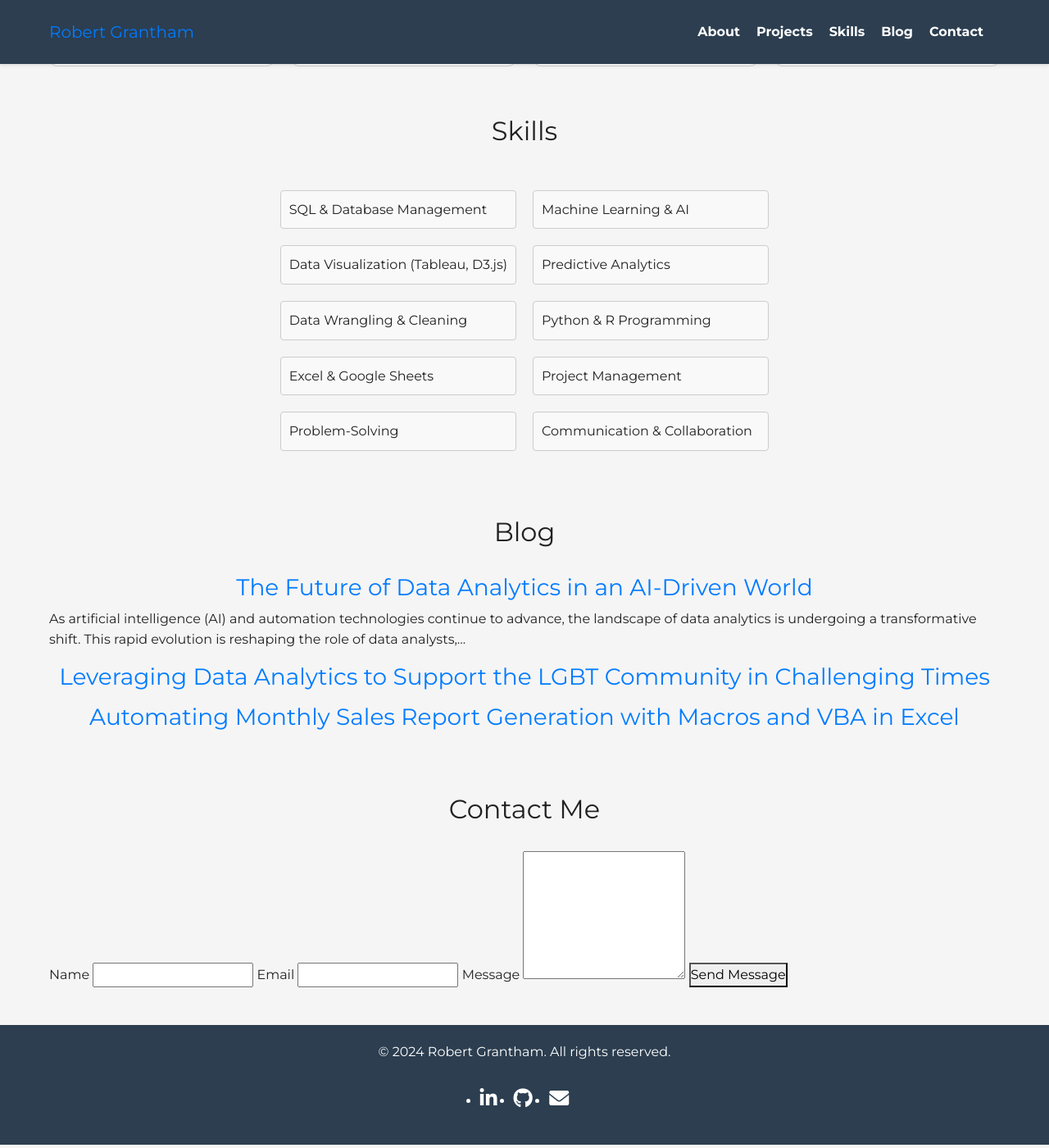
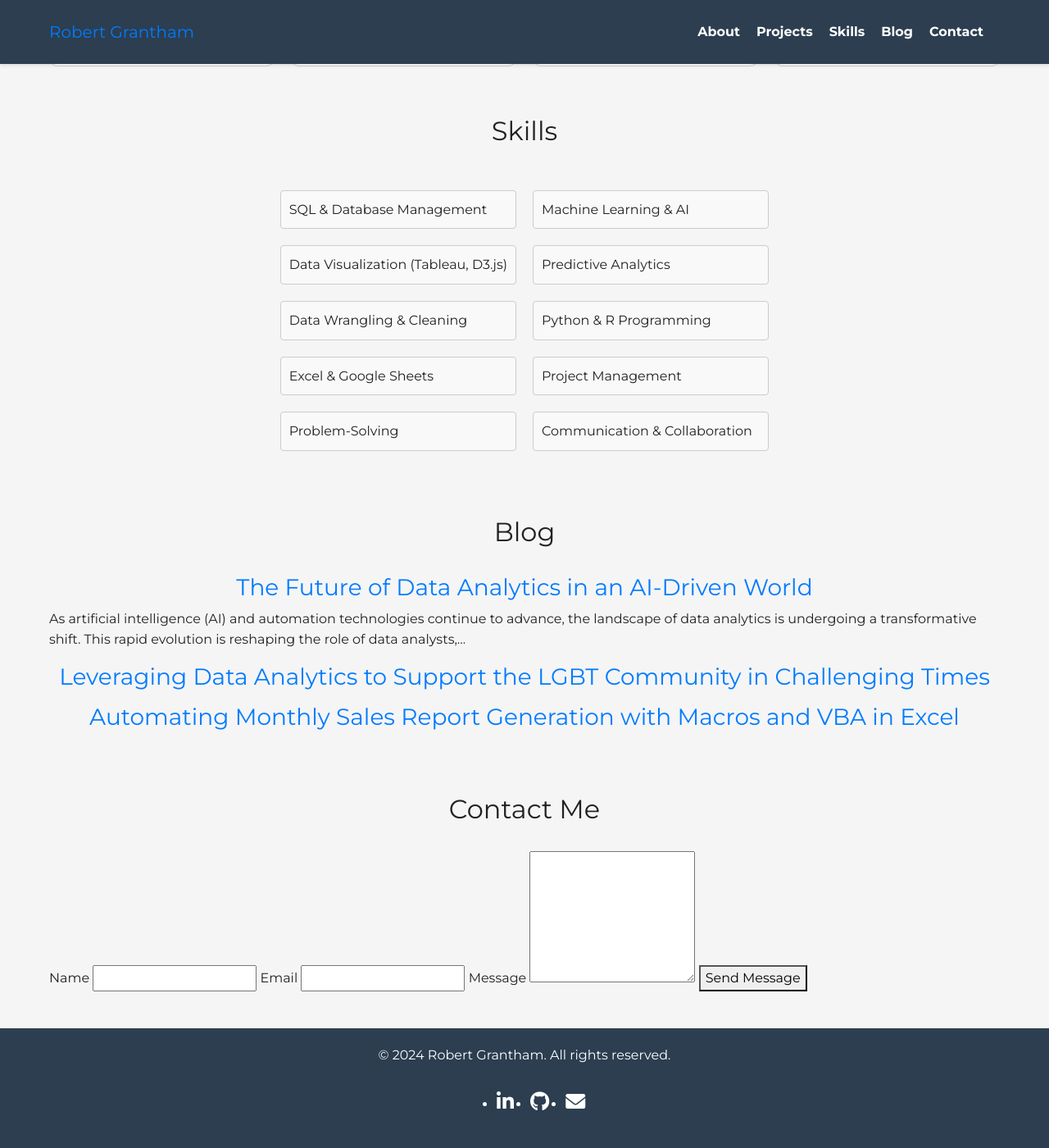
Before and after one commit to rgrantham82/rgrantham82.github.io, a Jekyll site: the page built from index.html, in a window 1280 px wide and 1400 px high, scrolled down 2447 px. Shown: the whole window at 82% size. Built offline with Jekyll 4.4.1, drawn with Linux system fonts in a browser that asks for light colours; nearby versions of some CDN libraries.

Commit message:
Update styles.css

```diff
--- a/assets/css/styles.css
+++ b/assets/css/styles.css
@@ -11,27 +11,6 @@
 }
 
 /* Global styles */
-
-/* Reset default browser styles */
-* {
-    box-sizing: border-box;
-    margin: 0;
-    padding: 0;
-}
-
-/* Root variables */
-:root {
-    --primary-color: #87CEEB; /* Serene Sky Blue */
-    --secondary-color: #2C3E50; /* Dark Blue */
-    --accent-color: #FF6F61; /* Coral */
-    --surface-color: #FFFFFF;
-    --text-color: #212121;
-    --background-color: #F5F5F5;
-    --header-footer-background: #2C3E50;
-    --header-footer-text: #FFFFFF;
-}
-
-/* Typography and basic layout */
 
 body {
     font-family: Montserrat, sans-serif;
```
